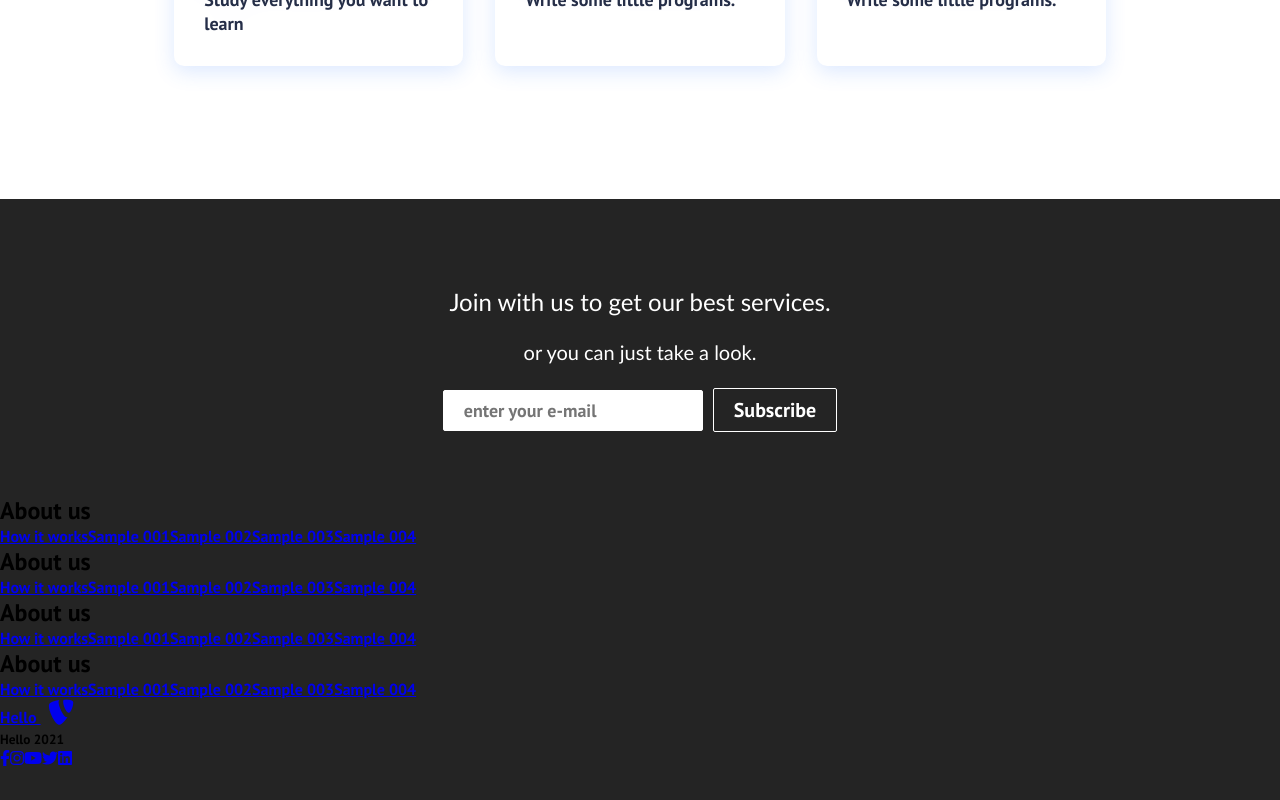
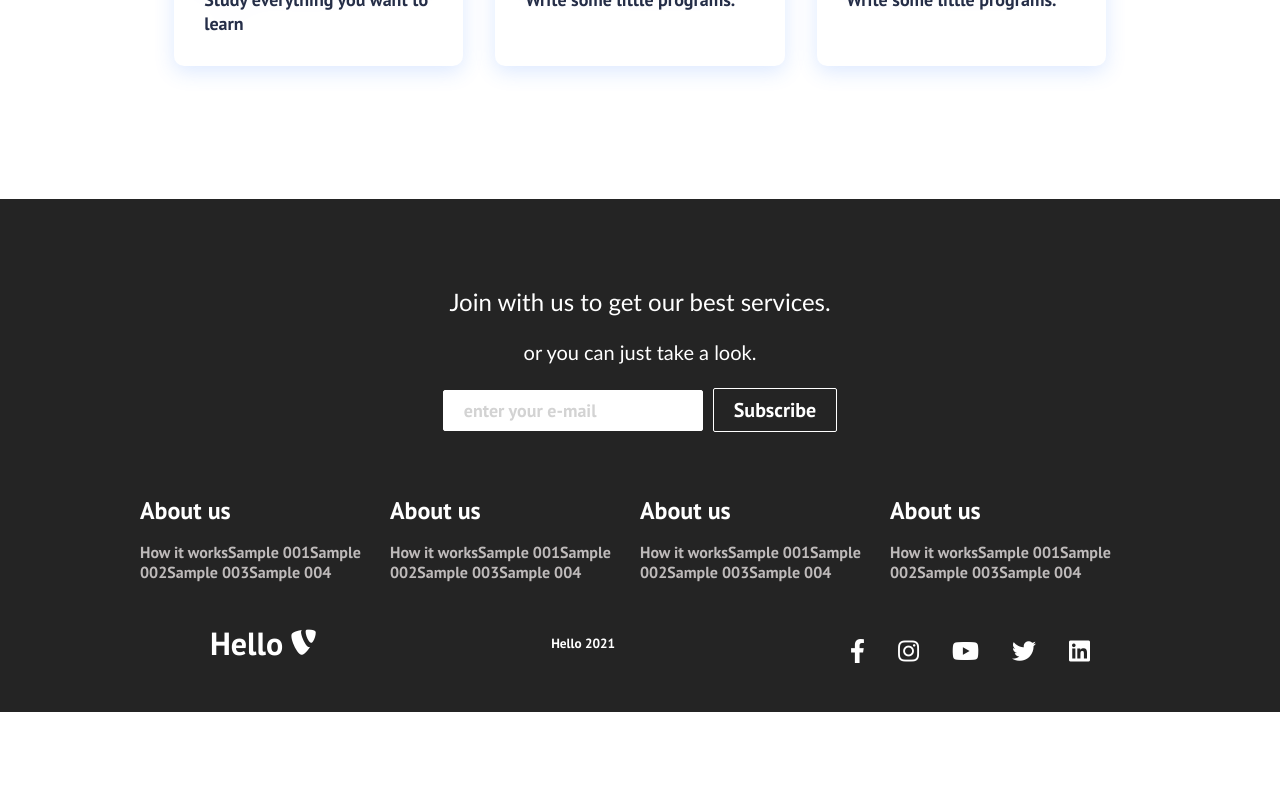
Before and after one commit to Rashika1998/web-react-ui-for-com-v1, a React (Create React App) app: page / in a window 1280 px wide. Shown: the part 1661-2461 px from the top of the page. After the commit the page ends 2373 px from the top, so only its background shows below. Built offline with nearby package versions, Linux system fonts and the light colour scheme.

Commit message:
Tutorial has been finished. Amazing..!

```diff
--- a/src/components/Footer.css
+++ b/src/components/Footer.css
@@ -4,7 +4,7 @@
     display: flex;
     flex-direction: column;
     justify-content: center;
-    align-self: center;
+    align-items: center;
 }
 
 .footer-subscription {
@@ -46,3 +46,115 @@
     margin-bottom: 16px;
     border: 1px solid #fff;
 }
+
+.footer-links {
+    width: 100%;
+    max-width: 1000px;
+    display: flex;
+    justify-content: center;
+}
+
+.footer-link-wrapper {
+    display: flex;
+}
+
+.footer-link-items {
+    display: flex;
+    flex-direction: column;
+    align-items: flex-start;
+    margin: 16px;
+    text-align: left;
+    width: 160px;
+    box-sizing: border-box;
+}
+
+.footer-links-items h2 {
+    margin-bottom: 16px;
+}
+
+.footer-links-items>h2 {
+    color: #fff;
+}
+
+.footer-links-items a {
+    color: rgb(190, 186, 186);
+    text-decoration: none;
+    margin-bottom: 8px;
+}
+
+.footer-links-items a:hover {
+    color: #fff;
+    transition: 0.3s ease-out;
+    -webkit-transition: 0.3s ease-out;
+    -moz-transition: 0.3s ease-out;
+    -ms-transition: 0.3s ease-out;
+    -o-transition: 0.3s ease-out;
+}
+
+.footer-email-form h2 {
+    margin-bottom: 32px;
+}
+
+.footer-input::placeholder {
+    color: lightgray;
+}
+
+.social-icon-link {
+    color: #fff;
+    font-size: 24px;
+}
+
+.social-media {
+    max-width: 1000px;
+    width: 100%;
+}
+
+.social-media-wrap {
+    display: flex;
+    justify-content: space-between;
+    align-items: center;
+    width: 90%;
+    max-width: 1000px;
+    margin: 40px auto 0 auto;
+}
+
+.social-icons {
+    display: flex;
+    justify-content: space-between;
+    align-items: center;
+    width: 240px;
+}
+
+.social-logo {
+    color: #fff;
+    justify-self: start;
+    margin-left: 20px;
+    text-decoration: none;
+    font-size: 2rem;
+    display: flex;
+    align-items: center;
+    margin-bottom: 16px;
+}
+
+.website-rights {
+    color: #fff;
+    margin-bottom: 16px;
+}
+
+@media screen and (max-width: 820px) {
+    .footer-links {
+        padding-top: 2rem;
+    }
+    .footer-input {
+        width: 100%;
+    }
+    .btn {
+        width: 100%;
+    }
+    .footer-link-wrapper {
+        flex-direction: column;
+    }
+    .social-media-wrap {
+        flex-direction: column;
+    }
+}
--- a/src/components/Footer.js
+++ b/src/components/Footer.js
@@ -20,7 +20,7 @@
                     </form>
                 </div>
             </section>
-            <div className="footer-link">
+            <div className="footer-links">
                 <div className="footer-link-wrapper">
                     <div className="footer-links-items">
                         <h2>About us</h2>
```
